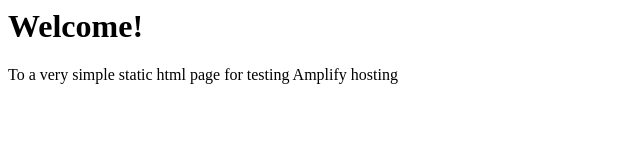
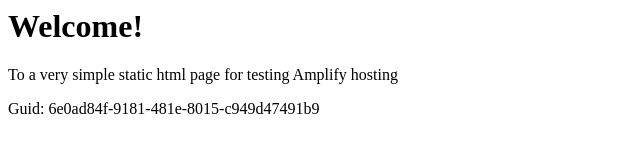
Before and after one commit to aws-aemilia-syd/Github-PR-Commit-Integration-Test-DoNotTouch-Gith-OKSLNVO2-v1-preprod-ap-southeast-2, a website: page src/index.html in a window 1280 px wide. Shown: the whole page, without its empty margins (0-640 px from the left). Drawn offline with Linux system fonts and the light colour scheme.

Commit message:
commit from integ tests

```diff
--- a/src/index.html
+++ b/src/index.html
@@ -1,3 +1,5 @@
+
+
 <html lang="en">
 
 <head>
@@ -10,6 +12,6 @@
 <body>
     <h1>Welcome!</h1>
     <p>To a very simple static html page for testing Amplify hosting</p>
-</body>
+    <p>Guid: 6e0ad84f-9181-481e-8015-c949d47491b9</p></body>
 
 </html>
```
